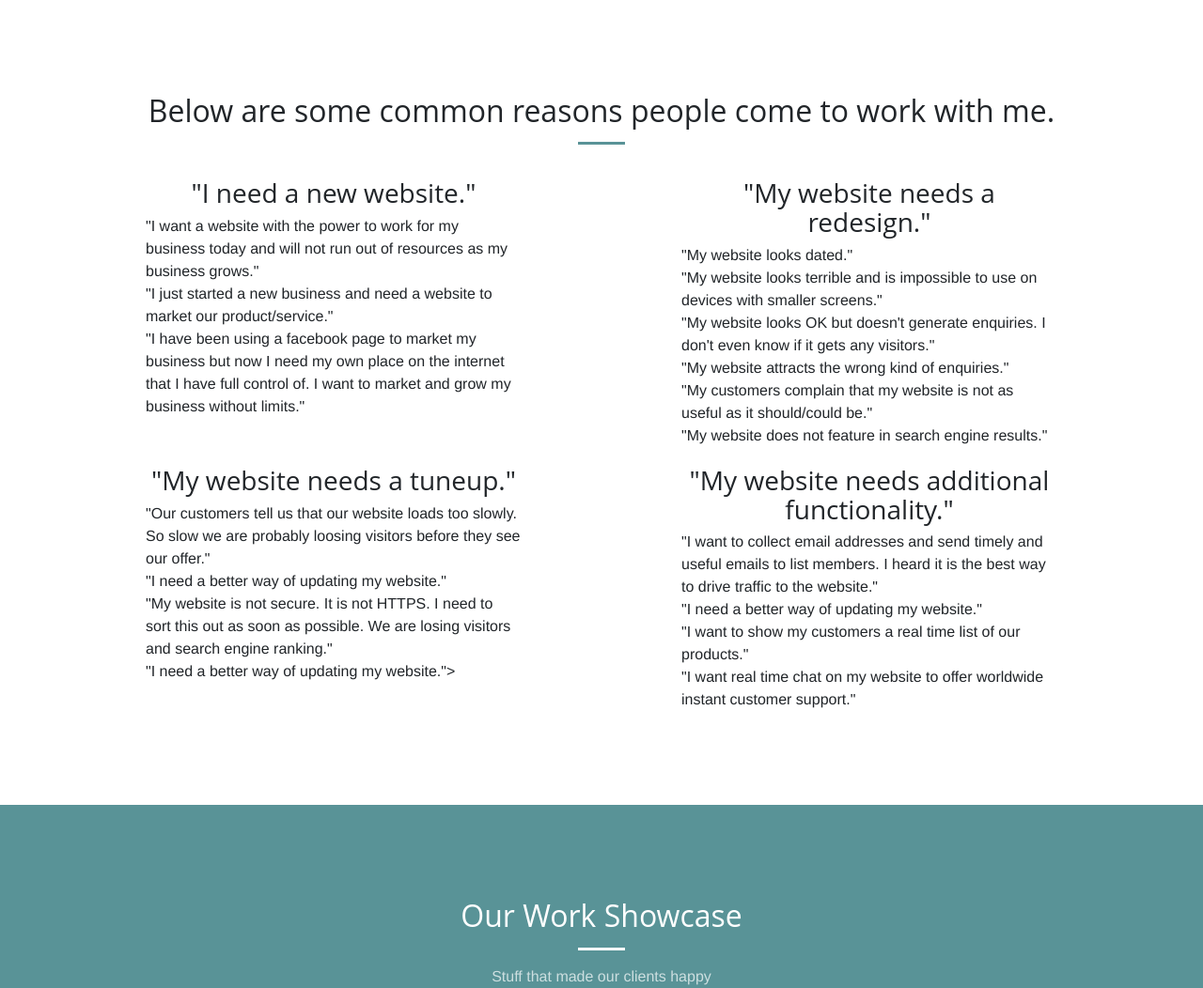
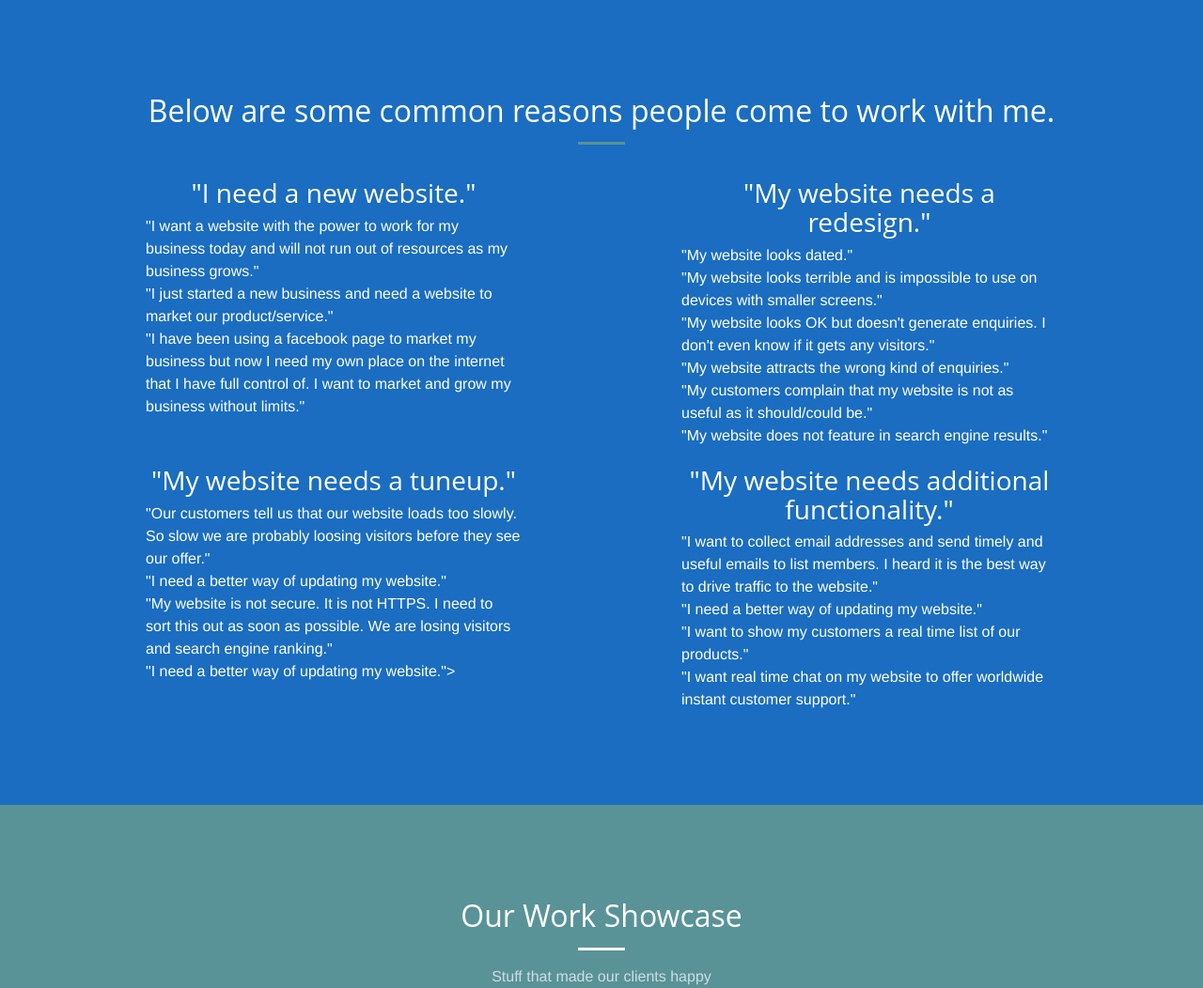
Before and after one commit to primertest-org/ADAADA, a Jekyll site: the page built from index.html, in a window 1280 px wide and 1400 px high, scrolled down 708 px. Shown: the part 260-1312 px from the top of the window at 94% size. Built offline with Jekyll 4.4.1, drawn with Linux system fonts in a browser that asks for light colours; some web fonts are replaced; grey boxes are pictures that could not be loaded.

Commit message:
Update _services.scss

```diff
--- a/_sass/_services.scss
+++ b/_sass/_services.scss
@@ -1,4 +1,8 @@
 // Styling for the services section
+#services {
+    background-color: #1a6dc0;
+    color: white;
+}
 .service-box {
   max-width: 400px;
   margin: 50px auto 0;
```
